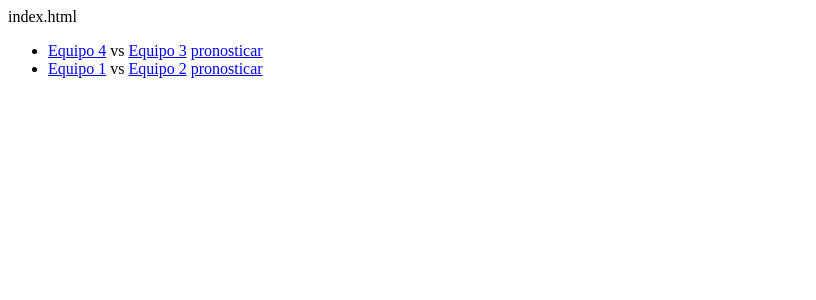
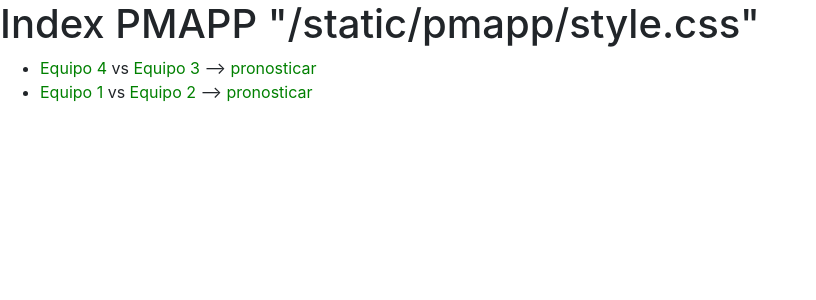
Before and after one commit to rriosmingga/pmapp_prj, a Django app: page /pmapp/ in a window 1280 px wide. Shown: the top 300 px of the page, without its empty margins (0-816 px from the left). Run offline with Django 3.2, Linux system fonts and the light colour scheme; data comes from the database, SQL or seed files in the repository; both versions use the stored data as it was after the commit; some libraries are stand-ins or nearby versions.

Commit message:
PMWS: carpeta static en raiz

```diff
--- a/pmwebsite/pmwebsite/settings.py
+++ b/pmwebsite/pmwebsite/settings.py
@@ -101,3 +101,4 @@ USE_TZ = True
 # https://docs.djangoproject.com/en/1.8/howto/static-files/
 
 STATIC_URL = '/static/'
+STATICFILES_DIRS = (os.path.join(BASE_DIR, "static"),)
--- /dev/null
+++ b/pmwebsite/static/pmapp/css/style.css
@@ -0,0 +1,3 @@
+li a {
+    color: green;
+}
--- a/pmwebsite/templates/pmapp/index.html
+++ b/pmwebsite/templates/pmapp/index.html
@@ -1,11 +1,43 @@
-index.html <br/>
+<!DOCTYPE html>
 
+<html lang="en">
+  <head>
+    <meta charset="utf-8">
+    <meta http-equiv="X-UA-Compatible" content="IE=edge">
+    <meta name="viewport" content="width=device-width, initial-scale=1">
+    <title>PMAPP beta</title>
+
+    <!-- CSS en static -->
+    {% load staticfiles %}
+	<link rel="stylesheet" type="text/css" href="{% static 'pmapp/css/style.css' %}" />
+
+    <!-- CSS de Bootstrap -->
+    <link href="css/bootstrap.min.css" rel="stylesheet" media="screen">
+
+    <!-- librerías opcionales que activan el soporte de HTML5 para IE8 -->
+    <!--[if lt IE 9]>
+      <script src="https://oss.maxcdn.com/libs/html5shiv/3.7.0/html5shiv.js"></script>
+      <script src="https://oss.maxcdn.com/libs/respond.js/1.4.2/respond.min.js"></script>
+    <![endif]-->
+  </head>
+  <body>
+    <h1>Index PMAPP "{% static 'pmapp/style.css' %}"</h1>
+
+    <!-- Librería jQuery requerida por los plugins de JavaScript -->
+    <script src="http://code.jquery.com/jquery.js"></script>
+
+    <!-- Todos los plugins JavaScript de Bootstrap (también puedes
+         incluir archivos JavaScript individuales de los únicos
+         plugins que utilices) -->
+    <script src="js/bootstrap.min.js"></script>
     {% if lista_partidos %}
 	    <ul>
 	    {% for partido in lista_partidos %}
-        <li><a href="{% url 'pmapp:teamdetail' partido.team1.id %}">{{ partido.team1.name_text }}</a> vs <a href="{% url 'pmapp:teamdetail' partido.team2.id %}">{{ partido.team2.name_text }}</a> <a href="{% url 'pmapp:matchdetail' partido.id %}">pronosticar</li>
+	        <li><a href="{% url 'pmapp:teamdetail' partido.team1.id %}">{{ partido.team1.name_text }}</a> vs <a href="{% url 'pmapp:teamdetail' partido.team2.id %}">{{ partido.team2.name_text }}</a> --> <a href="{% url 'pmapp:matchdetail' partido.id %}">pronosticar</li>
 	    {% endfor %}
 	    </ul>
 	{% else %}
 	    <p>No hay partidos disponibles.</p>
 	{% endif %}
+  </body>
+</html>
```
Also changed, not shown: pmwebsite/db.sqlite3, 1 other file. Lines whose indentation alone changed are shown as unchanged.
